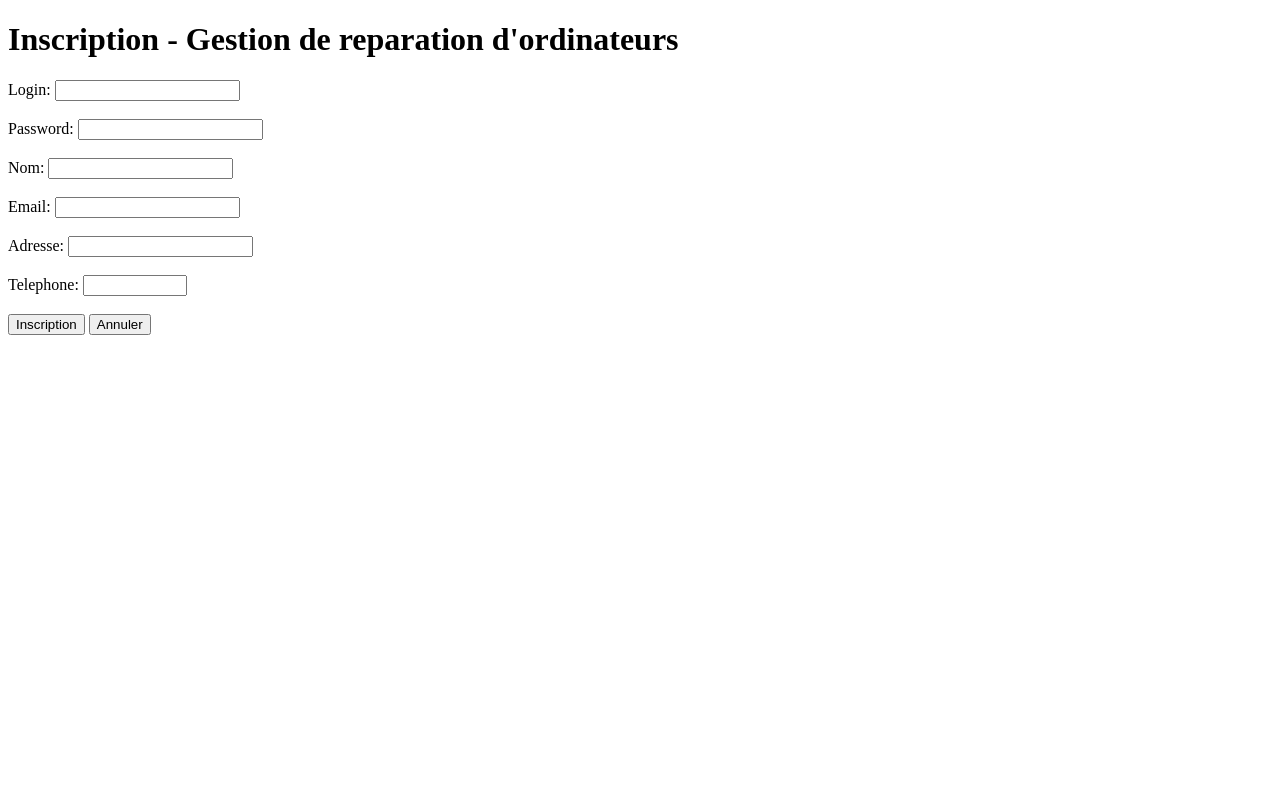
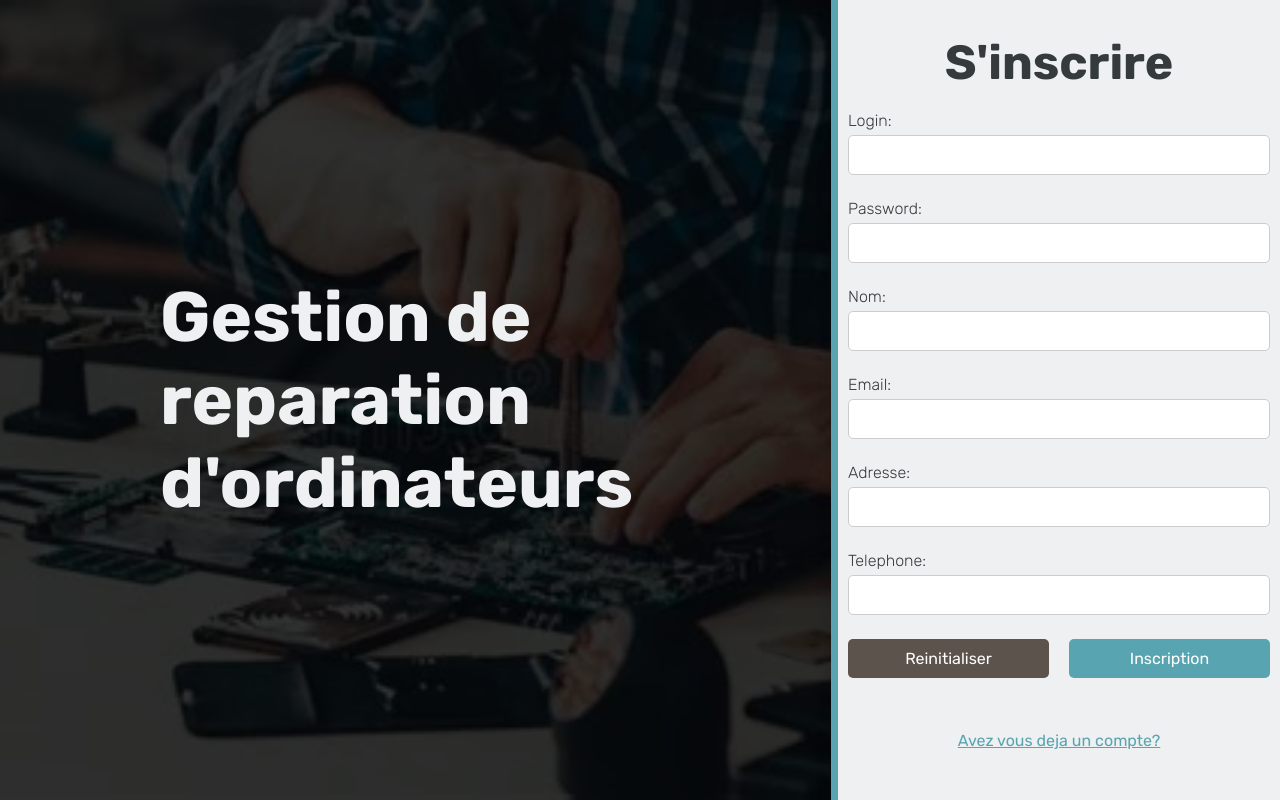
Before and after one commit to med-taha-fourati/projet, a PHP site: page /InscriptionUtilisateur.php in a window 1280 px wide. Run offline with PHP 8.4, Linux system fonts and the light colour scheme.

Commit message:
another styling commit

```diff
--- a/Vues/InscriptionUtilisateur.php
+++ b/Vues/InscriptionUtilisateur.php
@@ -4,9 +4,17 @@
     <meta charset="UTF-8">
     <meta name="viewport" content="width=device-width, initial-scale=1.0">
     <title>Gestion de reparation d'ordinateurs</title>
+    <link rel="stylesheet" href="./Styles/auth_style.css">
 </head>
 <body>
-    <h1>Inscription - Gestion de reparation d'ordinateurs</h1>
+    <div class="the-whole-thing">
+        <div class="the-image">
+            <div class="winder">
+                <h1>Gestion de reparation d'ordinateurs</h1>
+            </div>
+        </div>
+        <div class="the-form">
+            <h1>S'inscrire</h1>
             <form action="../Controlleur/AuthController.php" method="post">
                 <label for="login">Login:</label>
                 <input type="text" id="login" name="login" required><br><br>
@@ -26,8 +34,15 @@
                 <label for="tel">Telephone:</label>
                 <input type="number" min="10000000" max="99999999" id="tel" name="tel" required><br><br>
 
+                <div class="action-buttons">
+                    <input type="reset" value="Reinitialiser">
                     <input type="submit" name="inscription" value="Inscription">
-        <input type="reset" value="Annuler">
+
+                </div>
             </form>
+            <a href="../Vues/Authentification.php">Avez vous deja un compte?</a>
+        </div>
+    </div>
+
 </body>
 </html>
--- a/Vues/Styles/auth_style.css
+++ b/Vues/Styles/auth_style.css
@@ -0,0 +1,134 @@
+@import url('https://fonts.googleapis.com/css2?family=Raleway:ital,wght@0,100..900;1,100..900&family=Rubik:ital,wght@0,300..900;1,300..900&display=swap');
+
+body {
+    margin: 0;
+    font-family: 'Rubik', Arial, sans-serif;
+    display: flex;
+    height: 100vh;
+}
+
+.the-whole-thing {
+    display: flex;
+    width: 100%;
+}
+
+.the-image {
+    flex: 1;
+    background-image: url('../assets/th.webp');
+    background-repeat: no-repeat;
+    background-size: cover;
+    background-position: center;
+}
+
+.winder {
+    display: flex;
+    width: 100%;
+    height: 100%;
+    background-color: rgba(0, 0, 0, 0.8)
+}
+
+.winder h1 {
+    color: #eef0f2ff;
+    font-size: 70px;
+    display: flex;
+    justify-content: center;
+    align-items: center;
+    padding: 10rem;
+}
+
+.the-form {
+    flex: 0.5;
+    display: flex;
+    flex-direction: column;
+    justify-content: center;
+    align-items: center;
+    padding: 10px;
+    background-color: #eef0f2ff;
+    border-left: 7px solid #58a4b0ff;
+    box-shadow: -5px 0 10px rgba(0, 0, 0, 0.1);
+}
+
+.the-form input::-webkit-outer-spin-button,
+.the-form input::-webkit-inner-spin-button {
+  -webkit-appearance: none;
+  margin: 0;
+}
+
+/* Firefox */
+.the-form input[type=number] {
+  -moz-appearance: textfield;
+}
+
+.the-form h1 {
+    margin-bottom: 20px;
+    font-size: 3rem;
+    color: #353b3cff;
+}
+
+.the-form label {
+    display: block;
+    margin-bottom: 5px;
+    font-weight: lighter;
+    color: #353b3cff;
+}
+
+.the-form input {
+    width: 25rem;
+    padding: 10px;
+    margin-bottom: 5px;
+    border: 1px solid #ccc;
+    border-radius: 5px;
+    font-size: 16px;
+}
+
+.the-form input:focus {
+    border-bottom: 3px solid #58a4b0ff;
+    outline: none;
+}
+
+.the-form input[type="reset"] {
+    margin-right: 10px;
+    align-items: center;
+    width: 100%;
+    padding: 10px;
+    background-color: #5B534Cff;
+    color: white;
+    border: none;
+    border-radius: 5px;
+    font-size: 16px;
+    font-family: 'Rubik', Arial, sans-serif;
+    cursor: pointer;
+    transition: background-color 0.3s ease;
+}
+.the-form input[type="submit"] {
+    margin-left: 10px;
+    align-items: center;
+    width: 100%;
+    padding: 10px;
+    background-color: #58a4b0ff;
+    color: white;
+    border: none;
+    border-radius: 5px;
+    font-size: 16px;
+    font-family: 'Rubik', Arial, sans-serif;
+    cursor: pointer;
+    transition: background-color 0.3s ease;
+}
+
+.the-form input[type="reset"]:hover {
+    background-color: rgb(127, 117, 108);
+}
+.the-form input[type="submit"]:hover {
+    background-color: rgb(65, 119, 127);
+}
+
+.the-form a {
+    padding: 3rem;
+    color:#58a4b0ff;
+}
+
+.the-form .action-buttons {
+    display: flex;
+    justify-content: space-between;
+    width: 100%;
+}
```
Also changed, not shown: Vues/Authentification.php (+12 -1 lines), Vues/assets/th.webp (added). Lines whose indentation alone changed are shown as unchanged.
